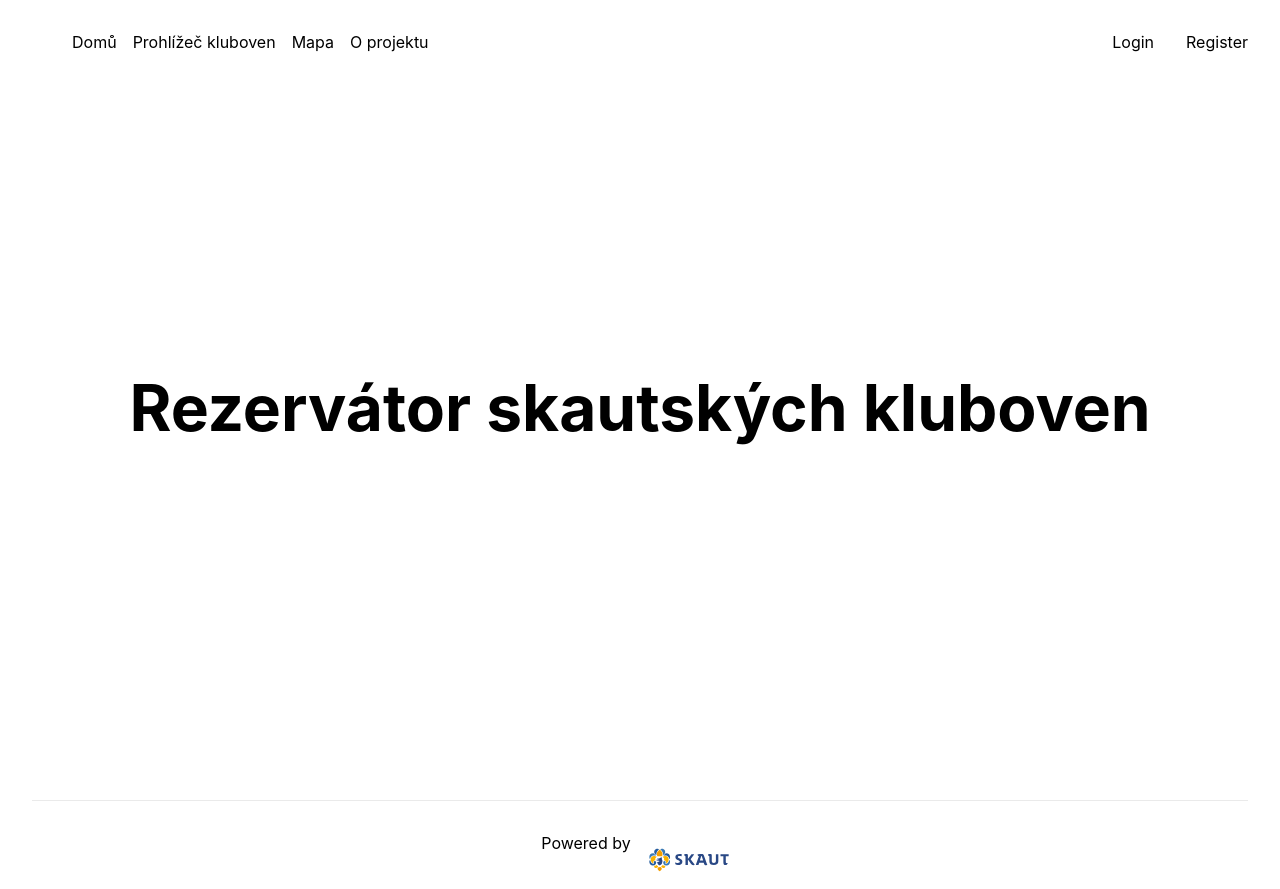
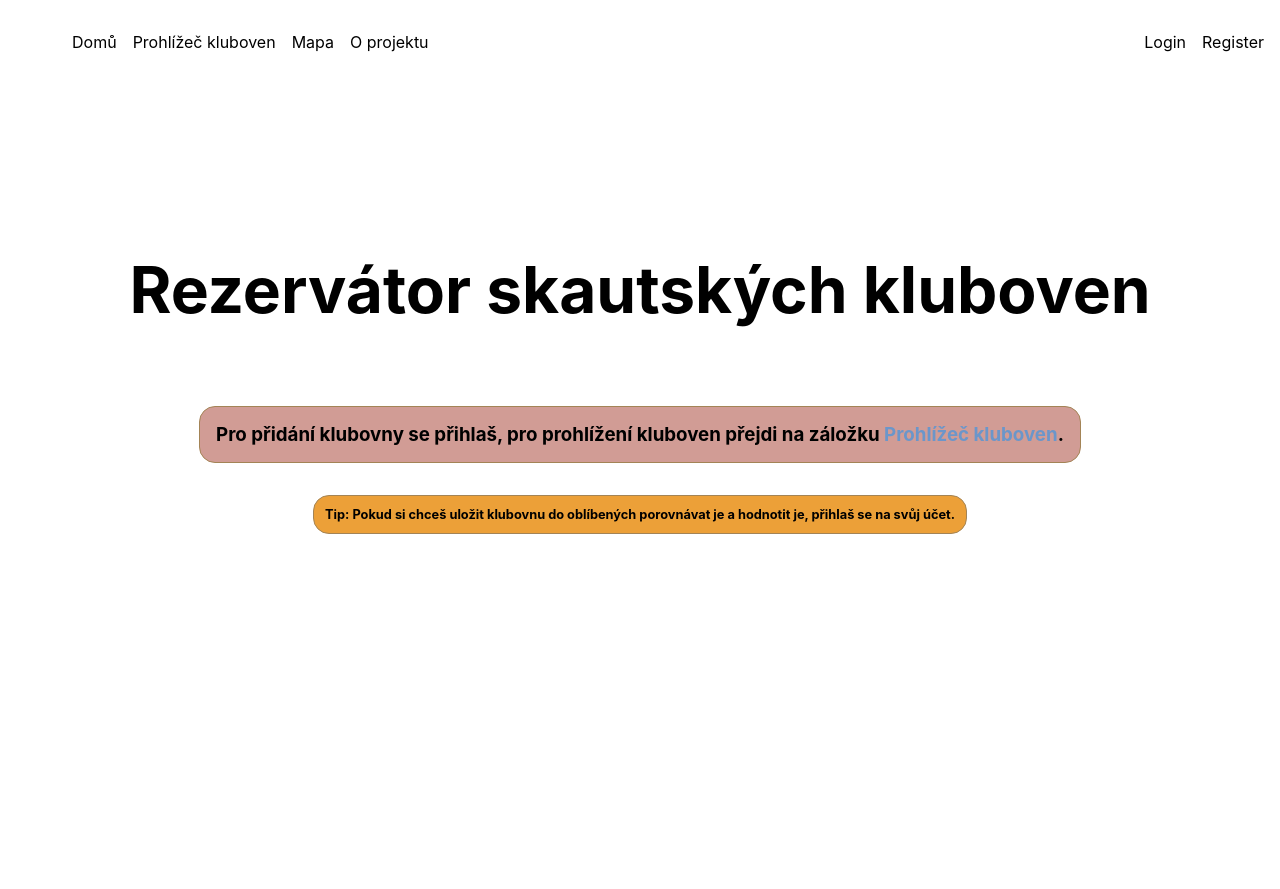
Before and after one commit to Yarynator/CP-Project, a Next.js app: page / in a window 1280 px wide. After the commit the page ends 800 px from the top, so only its background shows below. Built offline with nearby package versions, Linux system fonts and the light colour scheme.

Commit message:
Index, started recreating menu

```diff
--- a/components/Login.tsx
+++ b/components/Login.tsx
@@ -1,7 +1,7 @@
 import { useState } from "react";
 import styles from "../styles/Menu.module.css";
 
-export const Login : React.FC = () => {
+/*export const Login : React.FC = () => {
 
     const [loginClasses, setLoginClasses] = useState(`${styles.login} ${styles.invisible}`);
 
@@ -50,4 +50,20 @@ export const Register : React.FC = () => {
     </div>
 
     </>
-}
+}*/
+
+export const Login = () => {
+    return <>
+
+    <h5>Login</h5>
+
+    </>;
+};
+
+export const Register = () => {
+    return <>
+
+    <h5>Register</h5>
+
+    </>;
+};
--- a/components/Menu.tsx
+++ b/components/Menu.tsx
@@ -1,10 +1,107 @@
 import Link from 'next/link'
+import { useState } from 'react';
 import styles from '../styles/Menu.module.css'
 import { Login, Register } from './Login'
+import styled from "styled-components";
+
+const Container = styled.div`
+    display: flex;
+    justify-content: space-between;
+    position: fixed;
+    top: 0;
+    left: 0;
+    width: 100vw;
+    padding: 1rem;
+    z-index: 1;
+    background-color: white;
+`;
+
+const Item = styled.ul`
+    display: flex;
+
+    li{
+        margin-left: 1rem;
+        text-decoration: none;
+        list-style: none;
+        cursor: pointer;
+    }
+`;
 
 export const Menu : React.FC = () => {
-    return <>
-    <div className={styles.menu}>
+
+    const [loginOpened, changeLoginOpened] = useState("none");
+
+    if(loginOpened == "none")
+    {
+        return<>
+            <Container>
+                <Item>
+                    <li><Link href="/">Domů</Link></li>
+                    <li>Prohlížeč kluboven</li>
+                    <li><Link href="./mapa">Mapa</Link></li>
+                    <li>O projektu</li>
+                </Item>
+                <Item>
+                    <li onClick={() => {
+                            changeLoginOpened("login");
+                    }}>Login</li>
+                    <li onClick={() => {
+                            changeLoginOpened("register");
+                    }}>Register</li>
+                </Item>
+            </Container>
+        </>
+    } else if(loginOpened == "login")
+    {
+        return<>
+            <Container>
+                <Item>
+                    <li><Link href="/">Domů</Link></li>
+                    <li>Prohlížeč kluboven</li>
+                    <li><Link href="./mapa">Mapa</Link></li>
+                    <li>O projektu</li>
+                </Item>
+                <Item>
+                    <li onClick={() => {
+                            changeLoginOpened("none");
+                    }}>Login</li>
+                    <li onClick={() => {
+                            changeLoginOpened("register");
+                    }}>Register</li>
+                </Item>
+            </Container>
+
+            <Login />
+        </>
+    } else if(loginOpened == "register")
+    {
+        return<>
+            <Container>
+                <Item>
+                    <li><Link href="/">Domů</Link></li>
+                    <li>Prohlížeč kluboven</li>
+                    <li><Link href="./mapa">Mapa</Link></li>
+                    <li>O projektu</li>
+                </Item>
+                <Item>
+                    <li onClick={() => {
+                            changeLoginOpened("login");
+                    }}>Login</li>
+                    <li onClick={() => {
+                            changeLoginOpened("none");
+                    }}>Register</li>
+                </Item>
+            </Container>
+
+            <Register />
+        </>
+    }
+
+    return <></>;
+
+
+
+    {/*<div className={styles.menu}>
         <ul className={styles.menuItem}>
             <li><Link href="/">Domů</Link></li>
             <li>Prohlížeč kluboven</li>
@@ -15,6 +112,5 @@ export const Menu : React.FC = () => {
             <Login />
             <Register />
         </div>
-    </div>
-    </>
+</div>*/}
 }
--- a/package.json
+++ b/package.json
@@ -8,14 +8,16 @@
     "lint": "next lint"
   },
   "dependencies": {
-    "next": "12.0.8",
+    "next": "^12.1.0",
     "react": "17.0.2",
     "react-dom": "17.0.2",
-    "react-map-gl": "^6.1.18"
+    "react-map-gl": "^6.1.18",
+    "styled-components": "5.3.3"
   },
   "devDependencies": {
     "@types/node": "17.0.9",
     "@types/react": "17.0.38",
+    "@types/styled-components": "^5.1.24",
     "eslint": "8.7.0",
     "eslint-config-next": "12.0.8",
     "typescript": "4.5.4"
--- a/pages/index.tsx
+++ b/pages/index.tsx
@@ -4,28 +4,71 @@ import Image from 'next/image'
 import { Mapa } from '../components/Mapa'
 import { Menu } from '../components/Menu'
 import styles from '../styles/Home.module.css'
+import styled from "styled-components";
+import Link from 'next/link'
+
+const Odkaz = styled.span`
+    color: #6B96CA;
+`;
+
+const Obsah = styled.main`
+    min-height: 100vh;
+    padding: 4rem 0;
+    flex: 1;
+    display: flex;
+    flex-direction: column;
+    justify-content: center;
+    align-items: center;
+`;
+
+const Container = styled.div`
+  padding: 0 2rem;
+`;
+
+const Nadpis = styled.h1`
+    text-align: center;
+    margin: 0;
+    line-height: 1.15;
+    font-size: 4rem;
+`;
+
+const Podnadpis = styled.h3`
+    margin-top: 5rem;
+    background-color: #D19C95;
+    padding: 1rem;
+    border-radius: 1rem;
+    border: solid 1px #A38456;
+`;
+
+const Tip = styled.h3`
+    font-size: 80%;
+    background-color: #ECA038;
+    padding: .7rem;
+    border: solid 1px #A38456;
+    border-radius:1rem
+`;
 
 const Home: NextPage = () => {
   return (
-    <div className={styles.container}>
+    <Container>
       <Head>
         <title>Create Next App</title>
         <meta name="description" content="Generated by create next app" />
         <link rel="icon" href="/favicon.ico" />
       </Head>
 
-      <main className={styles.main}>
-        <Menu />
+      <Obsah>
 
-        <h1 className={styles.title} style={{ marginTop: "1rem" }}>
-          Rezervátor skautských kluboven
-        </h1>
+        <Nadpis>Rezervátor skautských kluboven</Nadpis>
+        <Podnadpis>Pro přidání klubovny se přihlaš, pro prohlížení kluboven přejdi na záložku <Odkaz><Link href="./prohlizec">Prohlížeč kluboven</Link></Odkaz>.</Podnadpis>
+        <Tip>Tip: Pokud si chceš uložit klubovnu do oblíbených porovnávat je a hodnotit je, přihlaš se na svůj účet.</Tip>
         {/*<Mapa />*/}
 
 
-      </main>
+        <Menu />
+      </Obsah>
 
-      <footer className={styles.footer}>
+      {/*<footer className={styles.footer}>
         <a
           href="https://vercel.com?utm_source=create-next-app&utm_medium=default-template&utm_campaign=create-next-app"
           target="_blank"
@@ -36,8 +79,8 @@ const Home: NextPage = () => {
             <Image src="/logo.svg" alt="Vercel Logo" width={100} height={50} />
           </span>
         </a>
-      </footer>
-    </div>
+  </footer>*/}
+    </Container>
   )
 }
 
```
Also changed, not shown: 2 other files (tests, documents, lock files or other folders).
